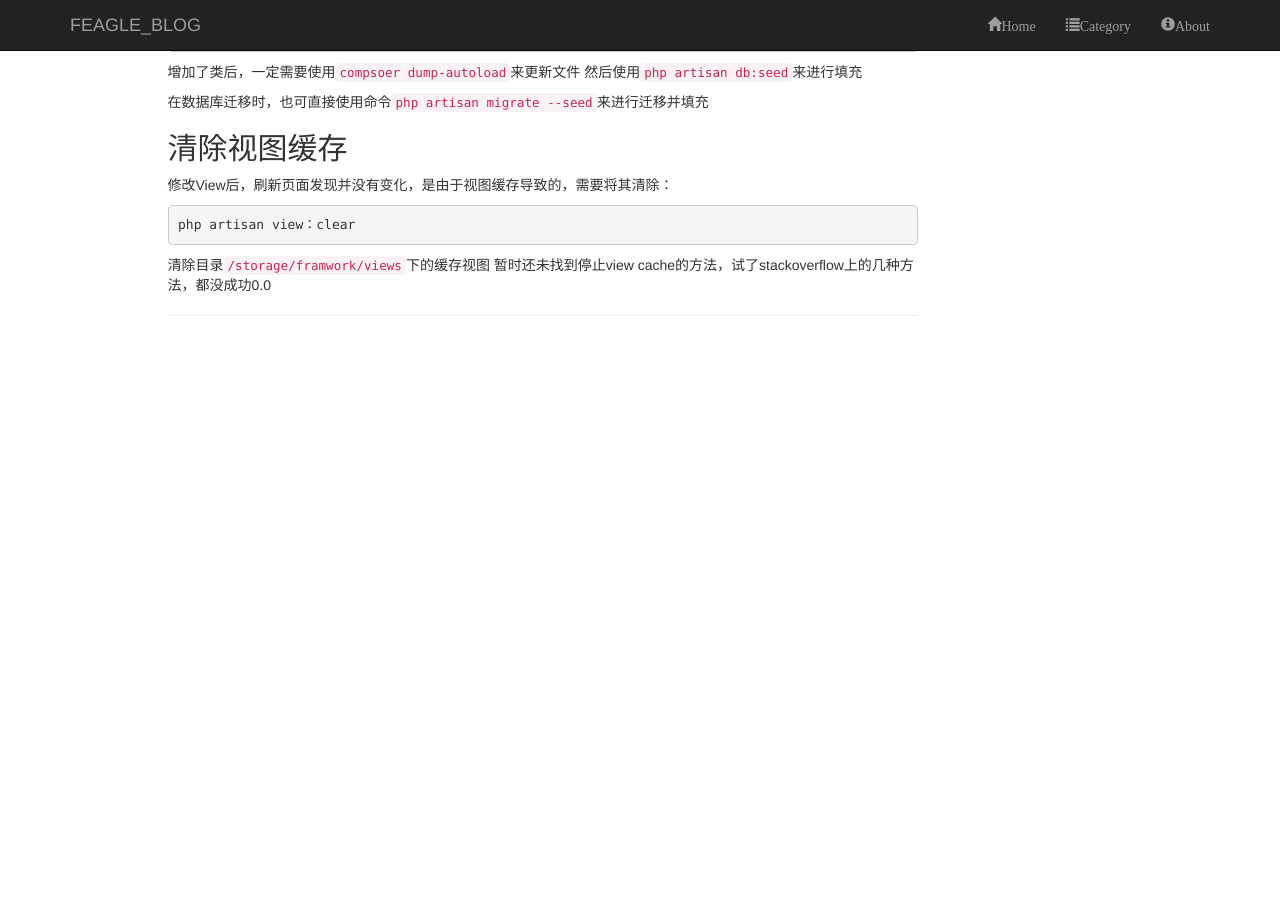
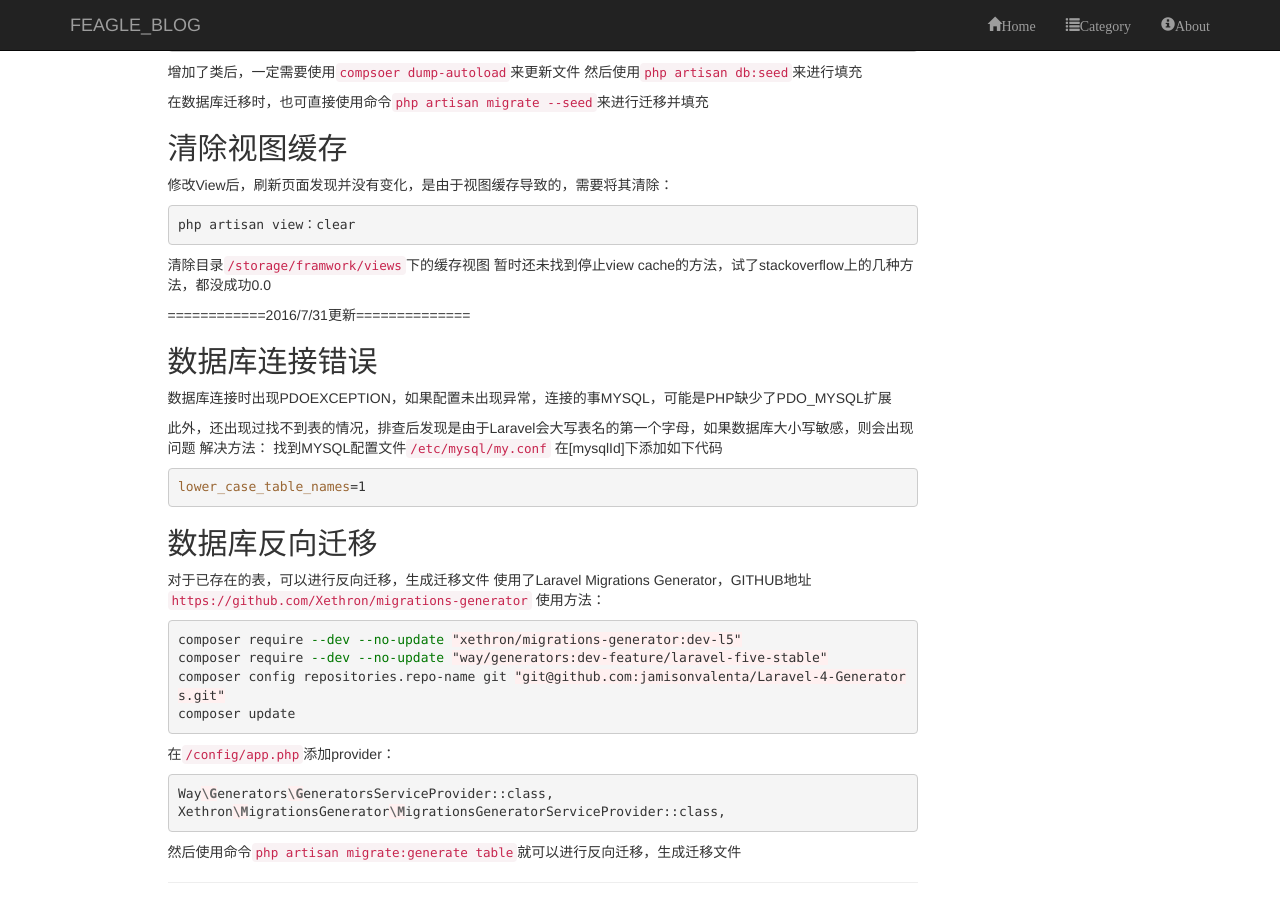
Before and after one commit to FeagleFrank/feaglefrank.github.io, a Jekyll site: the page built from _posts/2016-6-15-Laravel-Note.markdown, in a window 1280 px wide and 900 px high, scrolled down 959 px. Built offline with Jekyll 4.4.1, drawn with Linux system fonts in a browser that asks for light colours; before the commit the page ends 1295 px from its top, so only the background shows below that.

Commit message:
update post

````diff
--- a/_posts/2016-6-15-Laravel-Note.markdown
+++ b/_posts/2016-6-15-Laravel-Note.markdown
@@ -47,3 +47,35 @@ php artisan view：clear
 
 清除目录```/storage/framwork/views```下的缓存视图
 暂时还未找到停止view cache的方法，试了stackoverflow上的几种方法，都没成功0.0
+
+============2016/7/31更新==============
+
+## 数据库连接错误 ##
+数据库连接时出现PDOEXCEPTION，如果配置未出现异常，连接的事MYSQL，可能是PHP缺少了PDO_MYSQL扩展
+
+此外，还出现过找不到表的情况，排查后发现是由于Laravel会大写表名的第一个字母，如果数据库大小写敏感，则会出现问题
+解决方法：
+找到MYSQL配置文件```/etc/mysql/my.conf```
+在[mysqlId]下添加如下代码
+{% highlight shell %}
+lower_case_table_names=1
+{% endhighlight %}
+
+## 数据库反向迁移 ##
+对于已存在的表，可以进行反向迁移，生成迁移文件
+使用了Laravel Migrations Generator，GITHUB地址```https://github.com/Xethron/migrations-generator```
+使用方法：
+{% highlight shell %}
+composer require --dev --no-update "xethron/migrations-generator:dev-l5"
+composer require --dev --no-update "way/generators:dev-feature/laravel-five-stable"
+composer config repositories.repo-name git "git@github.com:jamisonvalenta/Laravel-4-Generators.git"
+composer update
+{% endhighlight %}
+
+在```/config/app.php```添加provider：
+{% highlight shell %}
+Way\Generators\GeneratorsServiceProvider::class,
+Xethron\MigrationsGenerator\MigrationsGeneratorServiceProvider::class,
+{% endhighlight %}
+
+然后使用命令```php artisan migrate:generate table```就可以进行反向迁移，生成迁移文件
````
